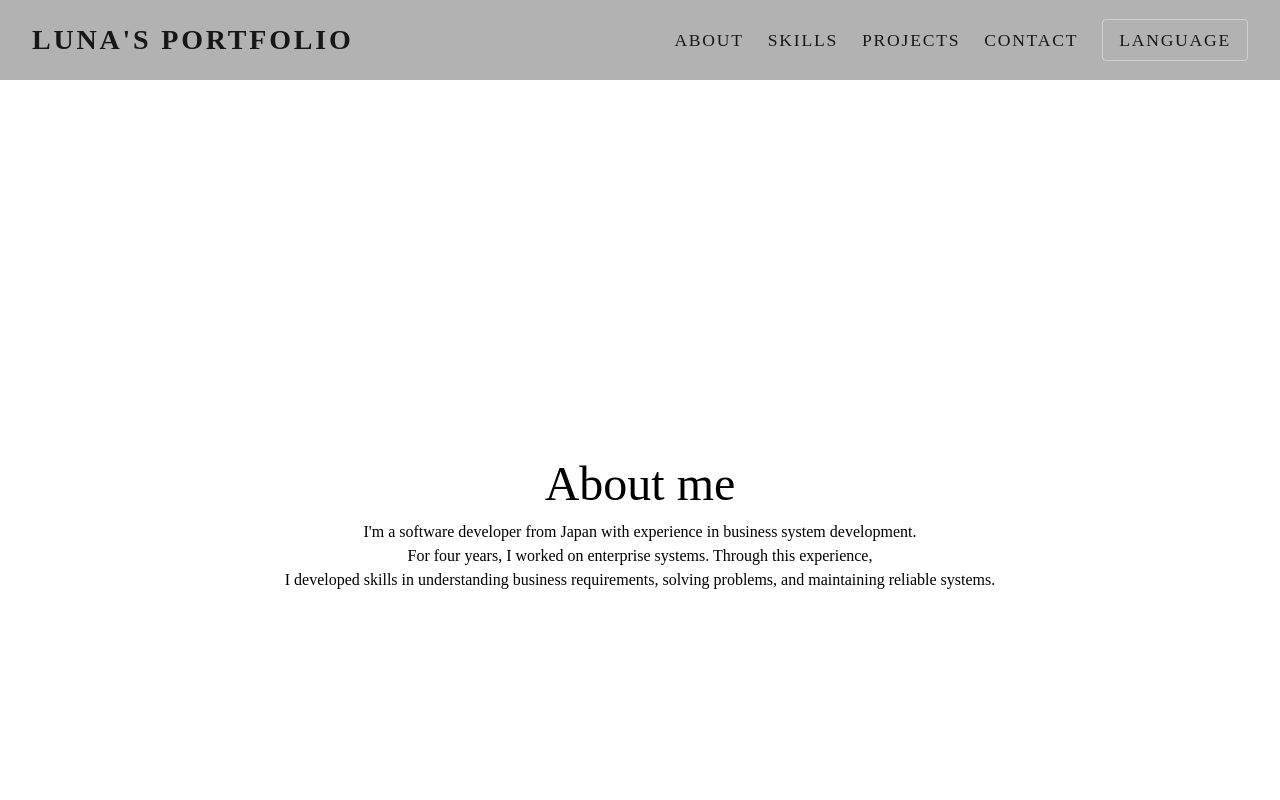
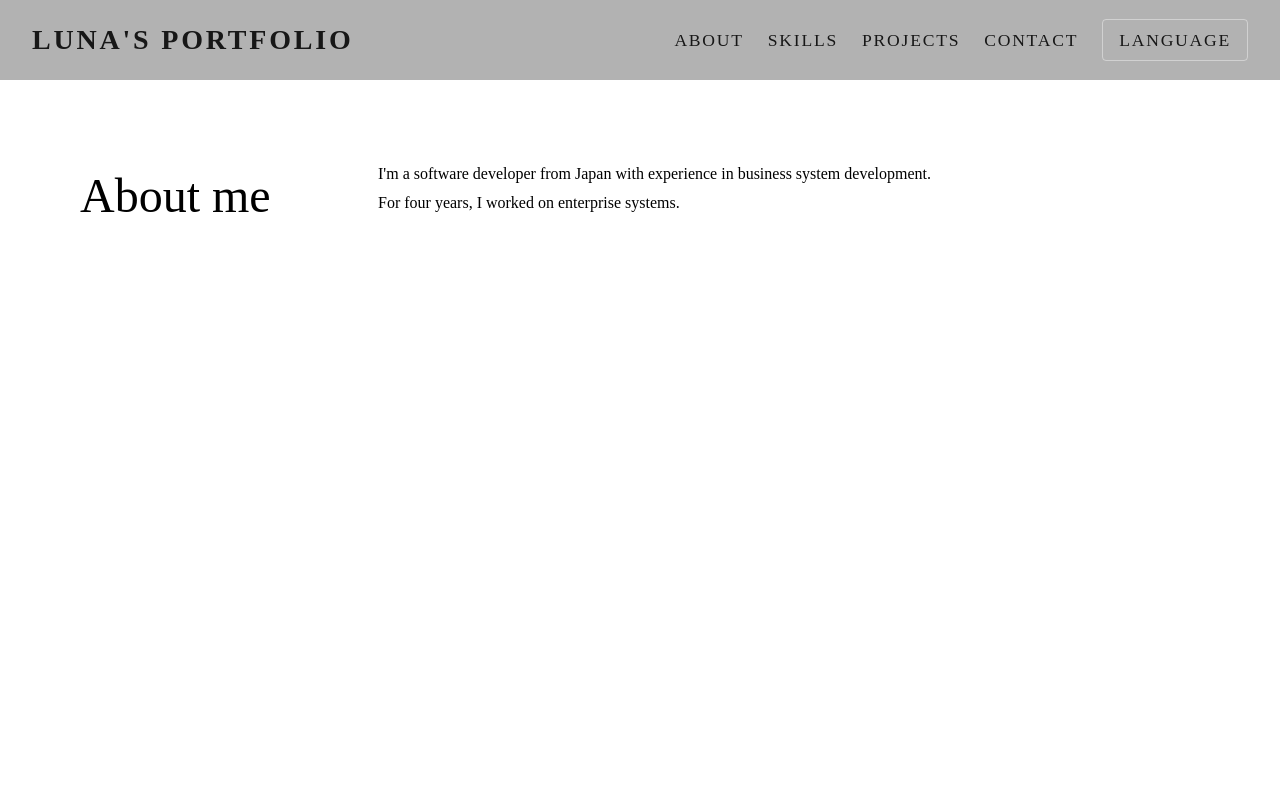
Before and after one commit to LiunaShan/My-portfolio, a Next.js app in the folder app/: page / in a window 1280 px wide. Shown: the top 800 px of the page. Built offline with nearby package versions, Linux system fonts and the light colour scheme.

Commit message:
modify about me

```diff
--- a/app/components/Aboutme.module.css
+++ b/app/components/Aboutme.module.css
@@ -1,24 +1,21 @@
 .aboutme {
     min-height: 100vh;
     width: 100%;
-    display: flex;
-    flex-direction: column;
-    align-items: center;
-    justify-content: center;
-    padding-top: 80px;
-    overflow: hidden;
+    display: grid;
+    grid-template-columns: 250px 1fr;
+    gap: 3rem;
+    padding: 80px;
     background: white;
     font-family: 'Century', serif;
 }
 
 .title {
-    text-align: center;
     color: black;
     font-size: 3rem;
 }
 
 .text {
-    text-align: center;
     color: black;
-    font-size: 1.0rem;
+    font-size: 1rem;
+    line-height: 1.8;
 }
--- a/app/components/Aboutme.tsx
+++ b/app/components/Aboutme.tsx
@@ -3,17 +3,19 @@
 import React, { useState, useEffect } from 'react';
 import Link from 'next/link';
 import styles from './Aboutme.module.css';
-import { Http2ServerRequest } from 'http2';
 
 export default function Aboutme() {
  return(
-  <section id ="about" className={styles.aboutme}>
+<section id="about" className={styles.aboutme}>
 
-    <p className={styles.title}>About me</p>
-    <p className={styles.text}>
-        I'm a software developer from Japan with experience in business system development. <br />
-        For four years, I worked on enterprise systems. Through this experience,<br />
-        I developed skills in understanding business requirements, solving problems, and maintaining reliable systems.</p>
-  </section>
+  <p className={styles.title}>About me</p>
+
+  <p className={styles.text}>
+    I'm a software developer from Japan with experience in business system development.
+    <br />
+    For four years, I worked on enterprise systems.
+  </p>
+
+</section>
  )
 }
```
